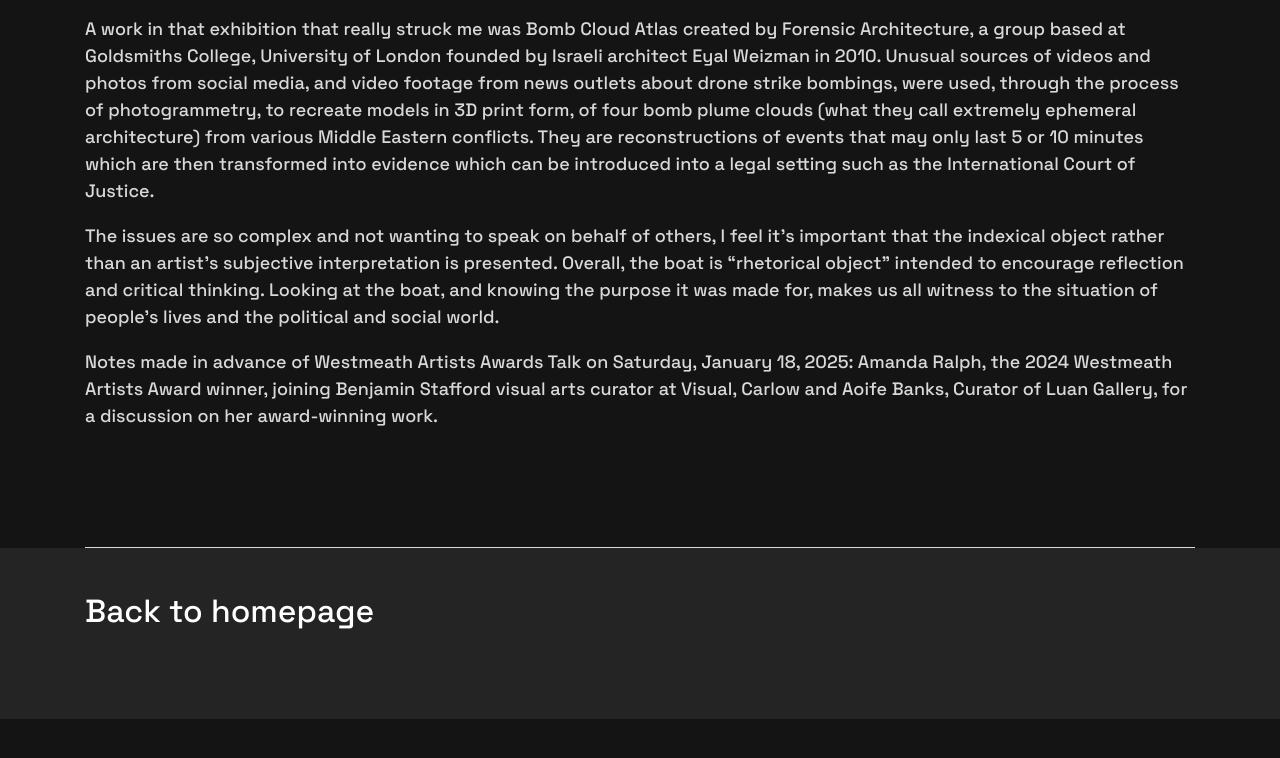
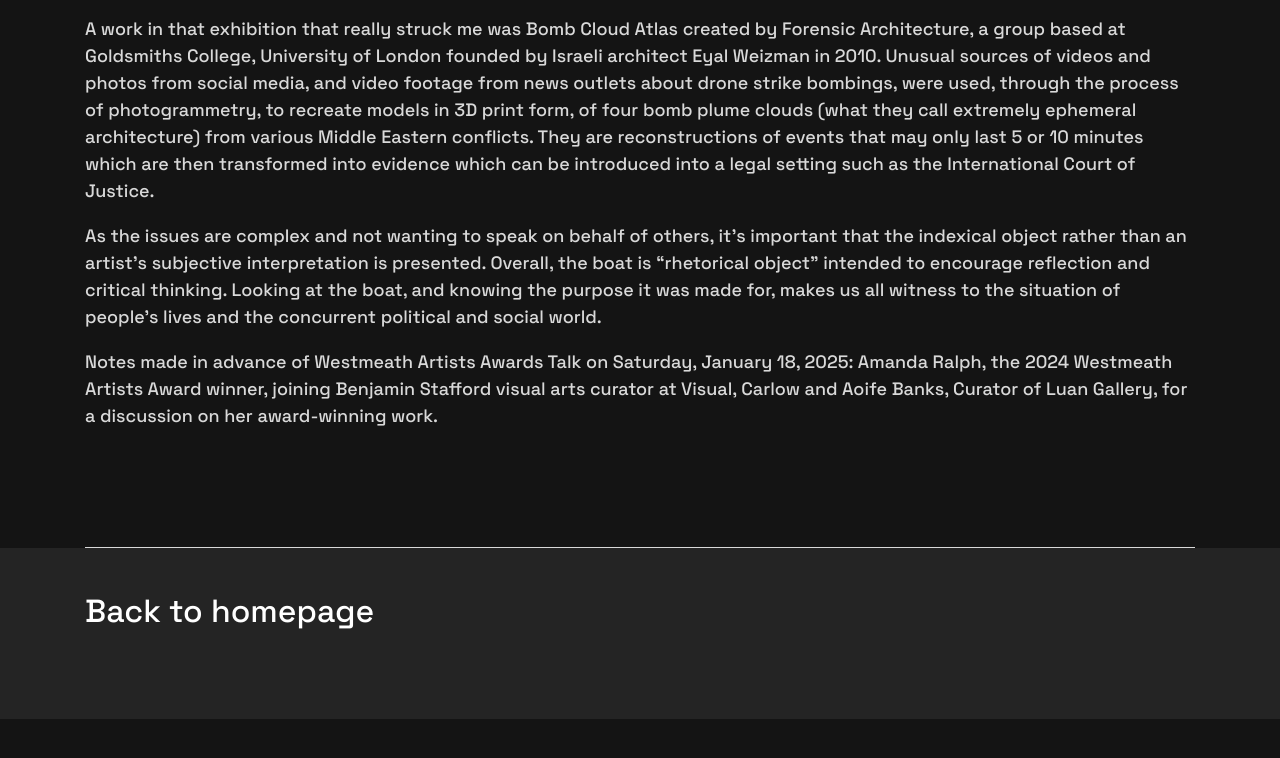
Before and after one commit to virtualanxiety/material-resource, a plain HTML site: page cubanchugexhibnotes.html in a window 1280 px wide. Shown: the part 3692-4450 px from the top of the page. Drawn offline with Linux system fonts and the light colour scheme.

Commit message:
Update cubanchugexhibnotes.html

```diff
--- a/cubanchugexhibnotes.html
+++ b/cubanchugexhibnotes.html
@@ -121,7 +121,7 @@
 <p>This process establishes a direct connection between the photographed object and the resulting photograph. Photography’s indexical nature gives it a distinct quality, in directly recording the physical presence and details of the subject compared to other art forms such as painting or drawing, which rely more on an artist’s subjective interpretation to create a resemblance or a symbolic interpretation. </p>
 <p><em>Design and Violence</em> began as a MoMA online curatorial experiment created by Paola Antonelli, Senior Curator, MoMA and Jamer Hunt, Design Critic, Parsons The New School for Design. The project was based on a phrase in Victor Papanek’s 1971 book, <em>Design for the Real World</em>. <q>There are professions more harmful than industrial design, but only a very few of them</q>. The premise is that design has a history of violence that often goes unexplored, one which we have not come to terms with. In collaboration with MoMA, Michael John Gorman of the Science Gallery Dublin and researcher and curator Ralph Borland expanded the project into a co-produced exhibition in 2016. </p>
 <p>A work in that exhibition that really struck me was Bomb Cloud Atlas created by Forensic Architecture, a group based at Goldsmiths College, University of London founded by Israeli architect Eyal Weizman in 2010. Unusual sources of videos and photos from social media, and video footage from news outlets about drone strike bombings, were used, through the process of photogrammetry, to recreate models in 3D print form, of four bomb plume clouds (what they call extremely ephemeral architecture) from various Middle Eastern conflicts. They are reconstructions of events that may only last 5 or 10 minutes which are then transformed into evidence which can be introduced into a legal setting such as the International Court of Justice. </p>
-<p>The issues are so complex and not wanting to speak on behalf of others, I feel it’s important that the indexical object rather than an artist’s subjective interpretation is presented. Overall, the boat is <q>rhetorical object</q> intended to encourage reflection and critical thinking. Looking at the boat, and knowing the purpose it was made for, makes us all witness to the situation of people's lives and the political and social world.</p>
+<p>As the issues are complex and not wanting to speak on behalf of others, it’s important that the indexical object rather than an artist’s subjective interpretation is presented. Overall, the boat is <q>rhetorical object</q> intended to encourage reflection and critical thinking. Looking at the boat, and knowing the purpose it was made for, makes us all witness to the situation of people's lives and the concurrent political and social world.</p>
 
 <p>Notes made in advance of Westmeath Artists Awards Talk on Saturday, January 18, 2025: Amanda Ralph, the 2024 Westmeath Artists Award winner, joining Benjamin Stafford visual arts curator at Visual, Carlow and Aoife Banks, Curator of Luan Gallery, for a discussion on her award-winning work. </p>
 
```
